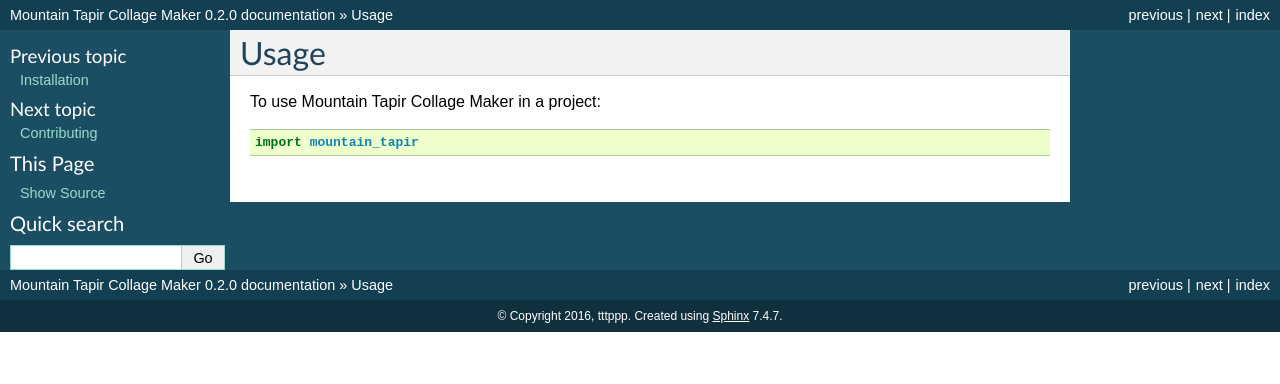
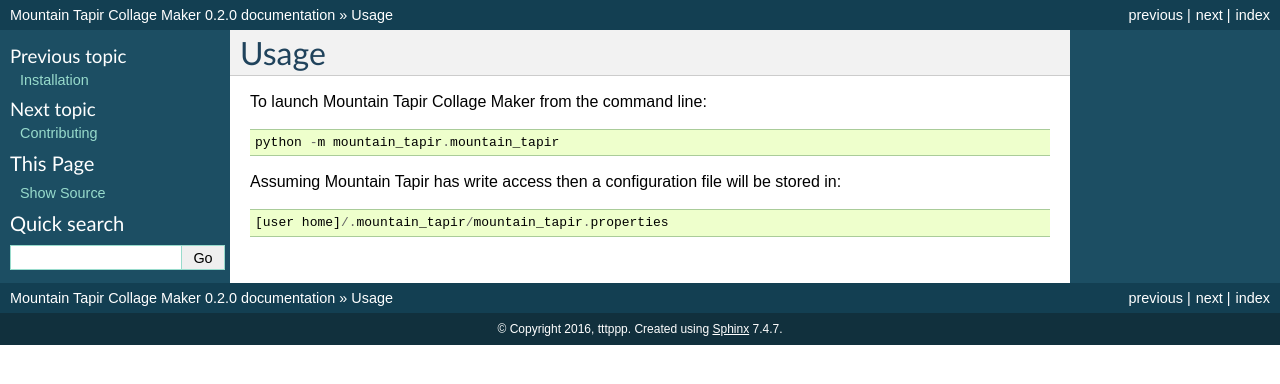
Before and after one commit to tttppp/mountain_tapir, a Sphinx documentation site: the page built from docs/usage.rst, in a window 1280 px wide. Shown: the top 384 px of the page. Built offline with Sphinx 7.4.7, drawn with Linux system fonts in a browser that asks for light colours.

Commit message:
Add documentation about how to launch the program.
Also remove importing it as a module, as that seems like a very unusual
use case.

```diff
--- a/docs/usage.rst
+++ b/docs/usage.rst
@@ -2,6 +2,10 @@
 Usage
 =====
 
-To use Mountain Tapir Collage Maker in a project::
+To launch Mountain Tapir Collage Maker from the command line::
 
-    import mountain_tapir
+    python -m mountain_tapir.mountain_tapir
+
+Assuming Mountain Tapir has write access then a configuration file will be stored in::
+
+    [user home]/.mountain_tapir/mountain_tapir.properties
```
